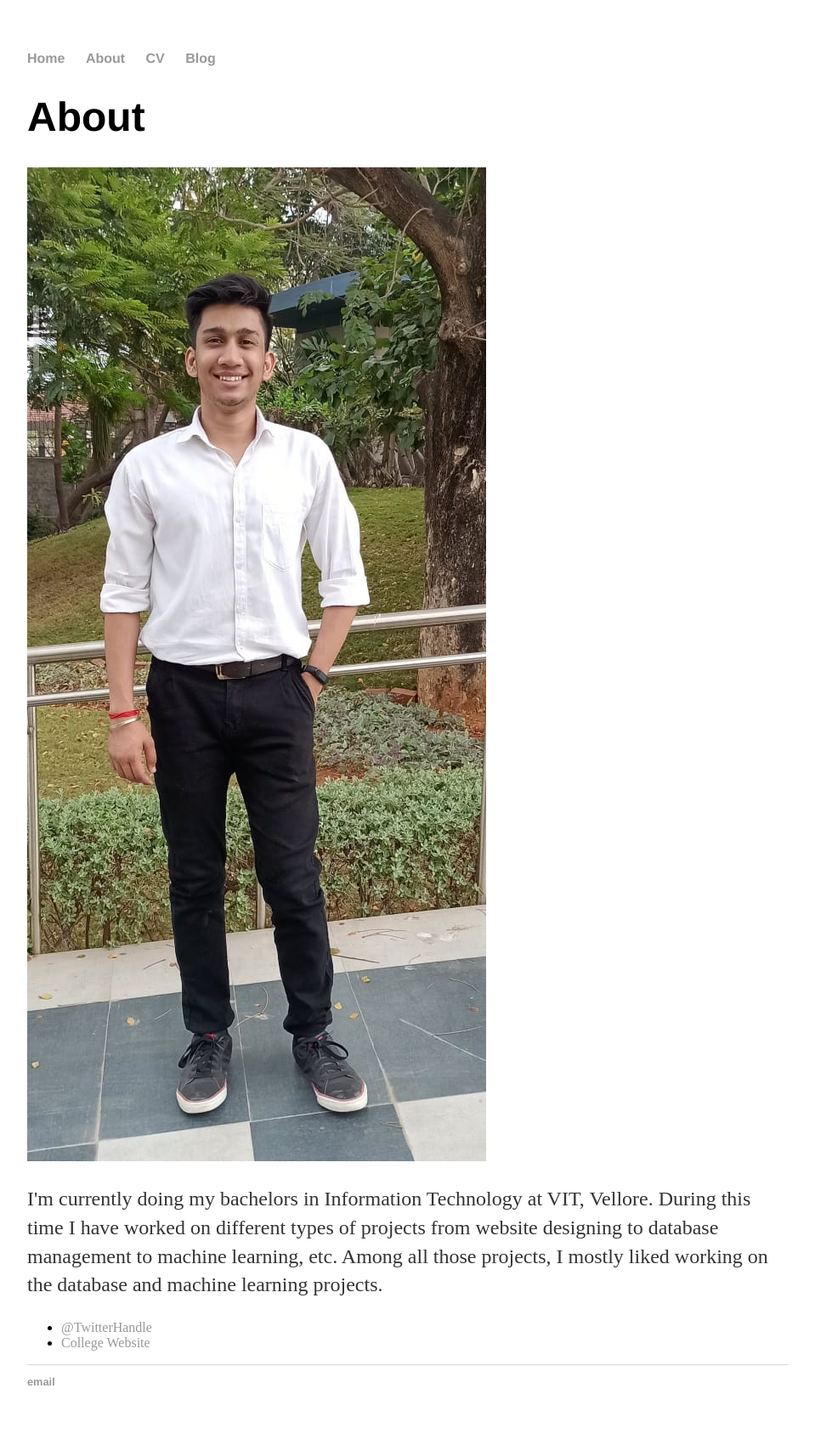
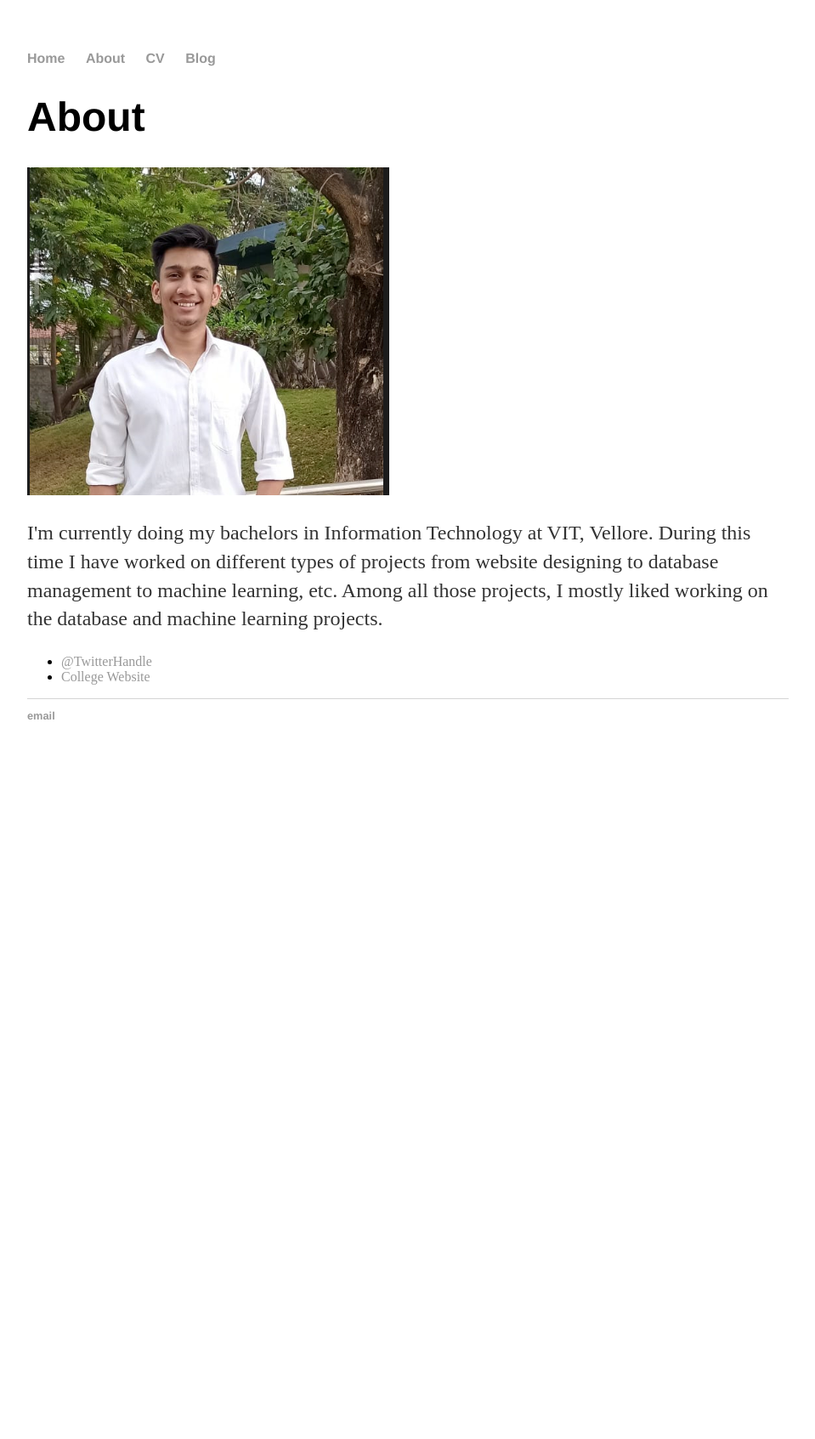
Before and after one commit to chiragjain009/chiragjain009.github.io, a Jekyll site: the page built from about/index.html, in a window 1280 px wide. Shown: the whole page at 85% size, without its empty margins (160-1119 px from the left). Built offline with Jekyll 4.4.1, drawn with Linux system fonts in a browser that asks for light colours; after the commit the page ends 910 px from its top, so only the background shows below that.

Commit message:
Update index.html

```diff
--- a/about/index.html
+++ b/about/index.html
@@ -5,7 +5,7 @@
 
 		<div class="about">
 			<h1>About</h1>
-			<img src="https://github.com/chiragjain009/chiragjain009.github.io/blob/main/pdf/Pic1.jpeg">
+			<img src="https://github.com/chiragjain009/chiragjain009.github.io/blob/main/pdf/Capture%20(1).png">
 			<p>I'm currently doing my bachelors in Information Technology at VIT, Vellore. During this time I have worked on different types of projects from website
 			designing to database management to machine learning, etc. Among all those projects, I mostly liked working on the database and machine learning projects.</p>
 
```
